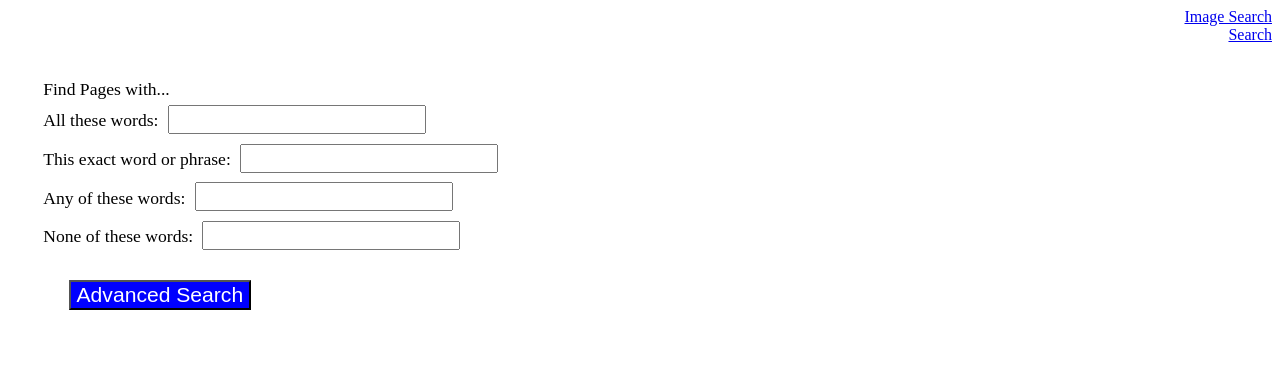
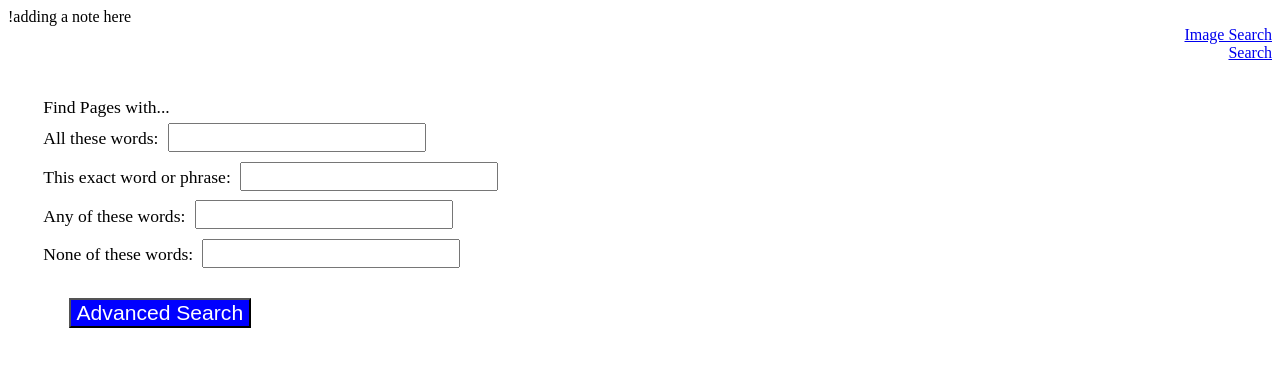
Before and after one commit to hillyarb/blob-web50-projects-2020-x-search, a plain HTML site: page advance.html in a window 1280 px wide. Drawn offline with Linux system fonts and the light colour scheme.

Commit message:
learning how to do this

```diff
--- a/advance.html
+++ b/advance.html
@@ -5,6 +5,7 @@
         <meta name="viewport" content="width=device-width, initial-scale=1">
         <link rel="stylesheet" href="style.css">
     </head>
+    !adding a note here
     <body>
         <div class="header">
             <a href="image.html">Image Search</a>
```
